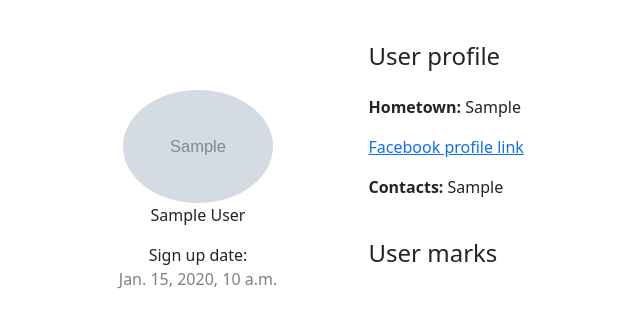
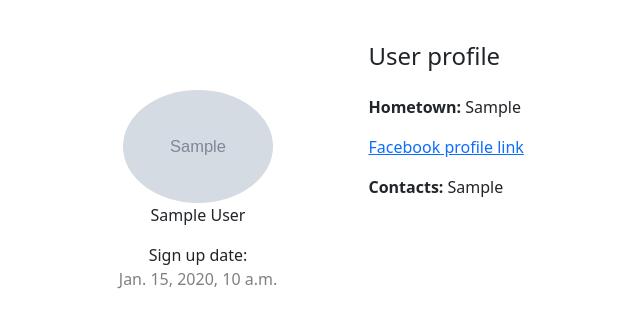
Before and after one commit to VetalM84/ua_hub, a Django app: page /profile-public/1/ in a window 1280 px wide. Shown: the part 64-392 px from the top of the page, without its empty margins (157-797 px from the left). Run offline with Django 4.2, Linux system fonts and the light colour scheme; tables that the repository leaves empty hold one stand-in row (values such as "Sample post"); grey boxes marked "Sample" are stand-in pictures.

Commit message:
Remove user's markers not implemented list

```diff
--- a/apps/accounts/templates/accounts/profile-public.html
+++ b/apps/accounts/templates/accounts/profile-public.html
@@ -45,12 +45,18 @@
                             {% endif %}
                         </p>
                     </div>
-                    <div class="d-flex justify-content-between align-items-center mt-4 mb-3">
-                        <h4 class="text-right">{% translate "User marks" %}</h4>
-                    </div>
-                    <div class="row mt-3">
-
-                    </div>
+{#                    <div class="d-flex justify-content-between align-items-center mt-4 mb-3">#}
+{#                        <h4 class="text-right">{% translate "User marks" %}</h4>#}
+{#                    </div>#}
+{#                    <div class="row mt-3">#}
+{#                        {% for marker in markers %}#}
+{#                            <ol>#}
+{#                                <li>{{ marker }}</li>#}
+{#                            </ol>#}
+{#                        {% empty %}#}
+{#                            {% translate "User has no marks." %}#}
+{#                        {% endfor %}#}
+{#                    </div>#}
                 </div>
             </div>
         </div>
```
